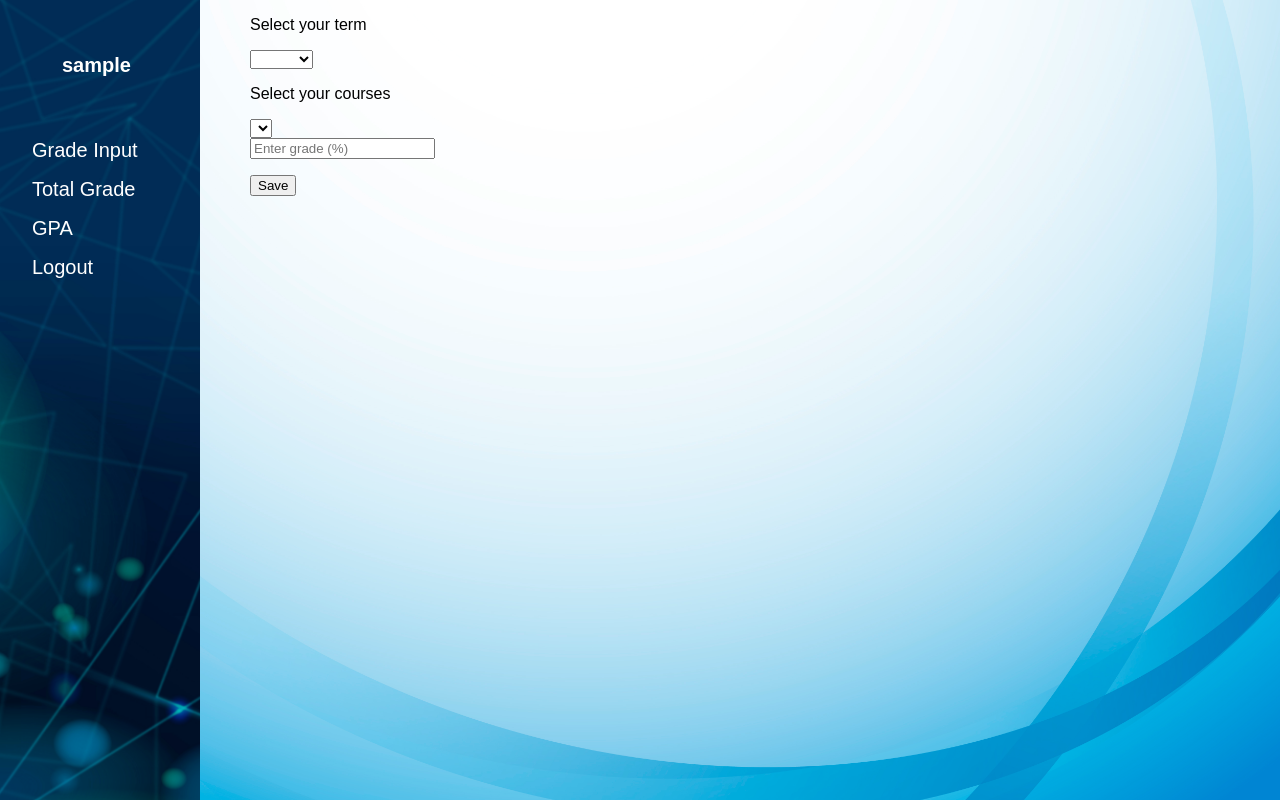
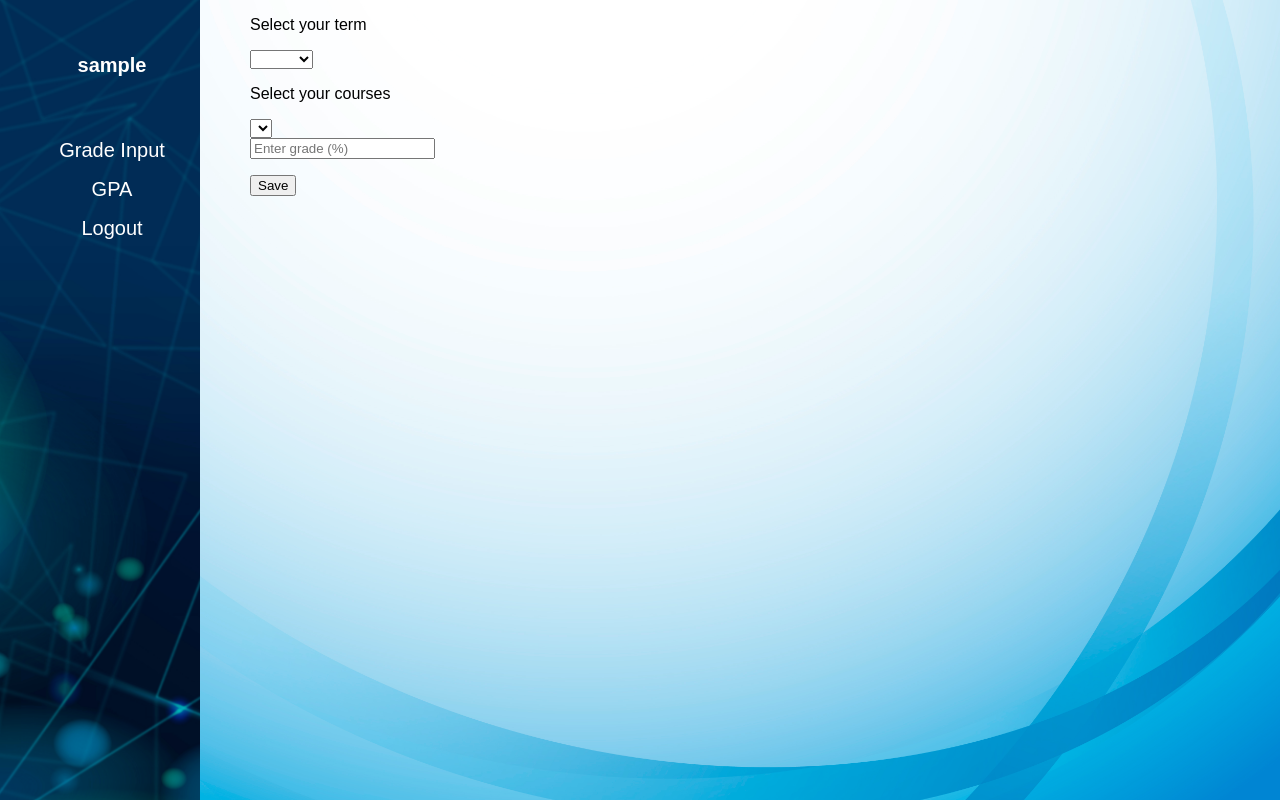
Before and after one commit to EunjeongHur/acit2911, a Flask app: page /gradeInput in a window 1280 px wide. Run offline with Flask 2, Linux system fonts and the light colour scheme; the visitor is signed in with stand-in values (Sample User, id 1); data comes from the database, SQL or seed files in the repository; lists and menus that the app fills with data are empty; some libraries are stand-ins or nearby versions.

Commit message:
removed the total grades link that was not being used.

```diff
--- a/static/style/style.css
+++ b/static/style/style.css
@@ -66,7 +66,7 @@ img.logo_CIT_GPA_Calculator {
     padding: 30px;
   }
 
-#inputgrade {
+.gradeinput {
   display: flex;
   flex-wrap: wrap;
   padding-left: 250px;
@@ -109,7 +109,7 @@ span.password {
     border: 1px solid;
   }
 
-  @media screen and (max-width: 700px) {
+  @media screen and (max-width: 800px) {
     .sidenav {
       width: 100%;
       height: auto;
@@ -117,10 +117,9 @@ span.password {
     }
     .sidenav a {float: left;}
     div.content {margin-left: 0;}
-  }
+    }
 
-
-  @media screen and (max-width: 400px) {
+  @media screen and (min-width: 1024px)  {
     .sidenav a {
       text-align: center;
       float: none;
--- a/templates/gpa.html
+++ b/templates/gpa.html
@@ -6,13 +6,12 @@
     <h1><a href="{{url_for('index')}}">{{ current_user.username }}</a></h1>
     <ul>
         <li><a href="{{url_for('gradeInput')}}">Grade Input</a></li>
-        <li><a href="#">Total Grade</a></li>
         <li><a href="#">GPA</a></li>
         <li><a href="{{url_for('logout')}}">Logout</a></li>
     </ul>
 </div>
 
-<div id="inputgrade">
+<div id="inputgrade" class="gradeinput">
     <div class="imgcontainer">
     <h1>Total GPA: {{ gpa }}</h1>
     <table>
--- a/templates/gradeInput.html
+++ b/templates/gradeInput.html
@@ -6,13 +6,12 @@
     <h1><a href="{{url_for('index')}}">{{ current_user.username }}</a></h1>
     <ul>
         <li><a href=#>Grade Input</a></li>
-        <li><a href="#">Total Grade</a></li>
         <li><a href="{{url_for('view', stu_id=current_user.student_id)}}">GPA</a></li>
         <li><a href="{{url_for('logout')}}">Logout</a></li>
     </ul>
 </div>
 
-<div id="inputgrade">
+<div id="inputgrade" class="gradeinput">
     <form action="/gpa/{{ current_user.student_id }}" method="POST" onclick="showForm()">
 
         <p>Select your term</p>
--- a/templates/index.html
+++ b/templates/index.html
@@ -6,7 +6,6 @@
     <h1>{{ current_user.username }}</h1>
     <ul>
         <li><a href="{{url_for('gradeInput')}}">Grade Input</a></li>
-        <li><a href="#">Total Grade</a></li>
         <li><a href="{{url_for('view', stu_id=current_user.student_id)}}">GPA</a></li>
         <li><a href="{{url_for('logout')}}">Logout</a>
             {% else %}</li>
```
